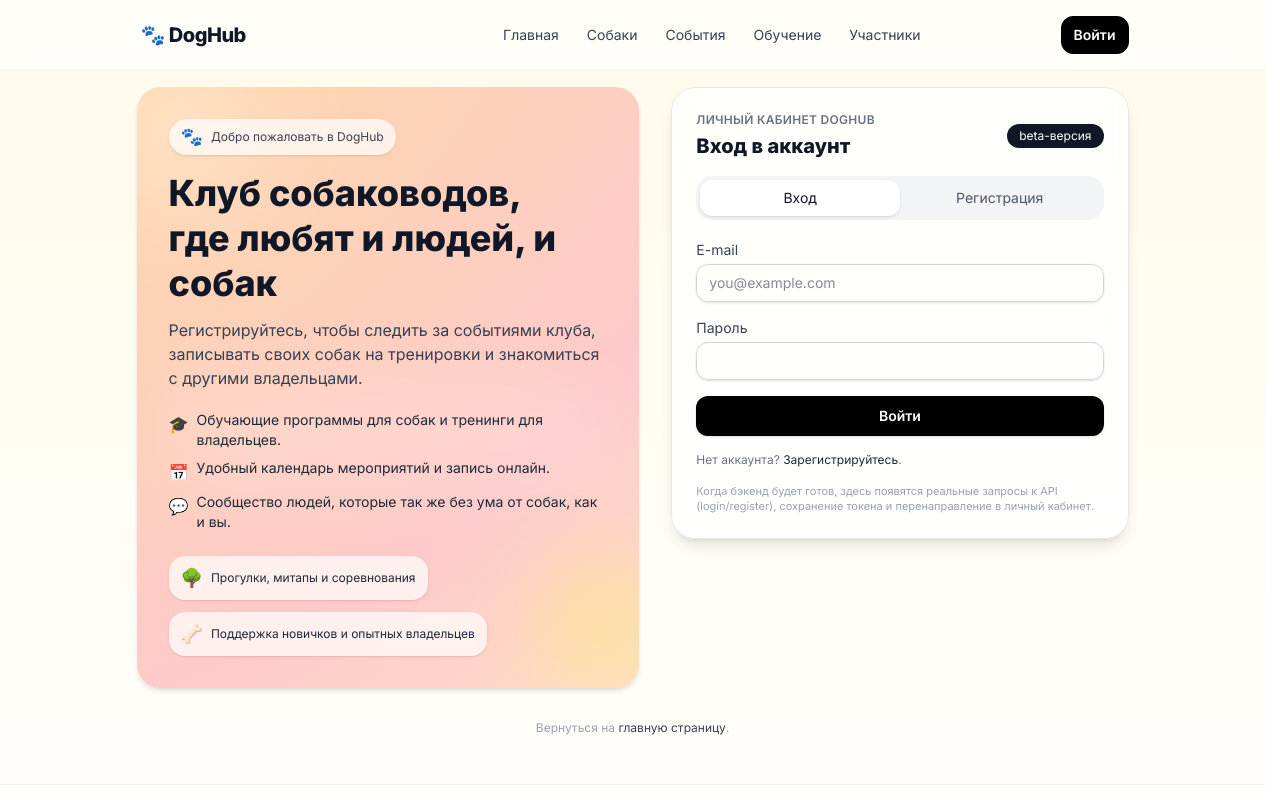
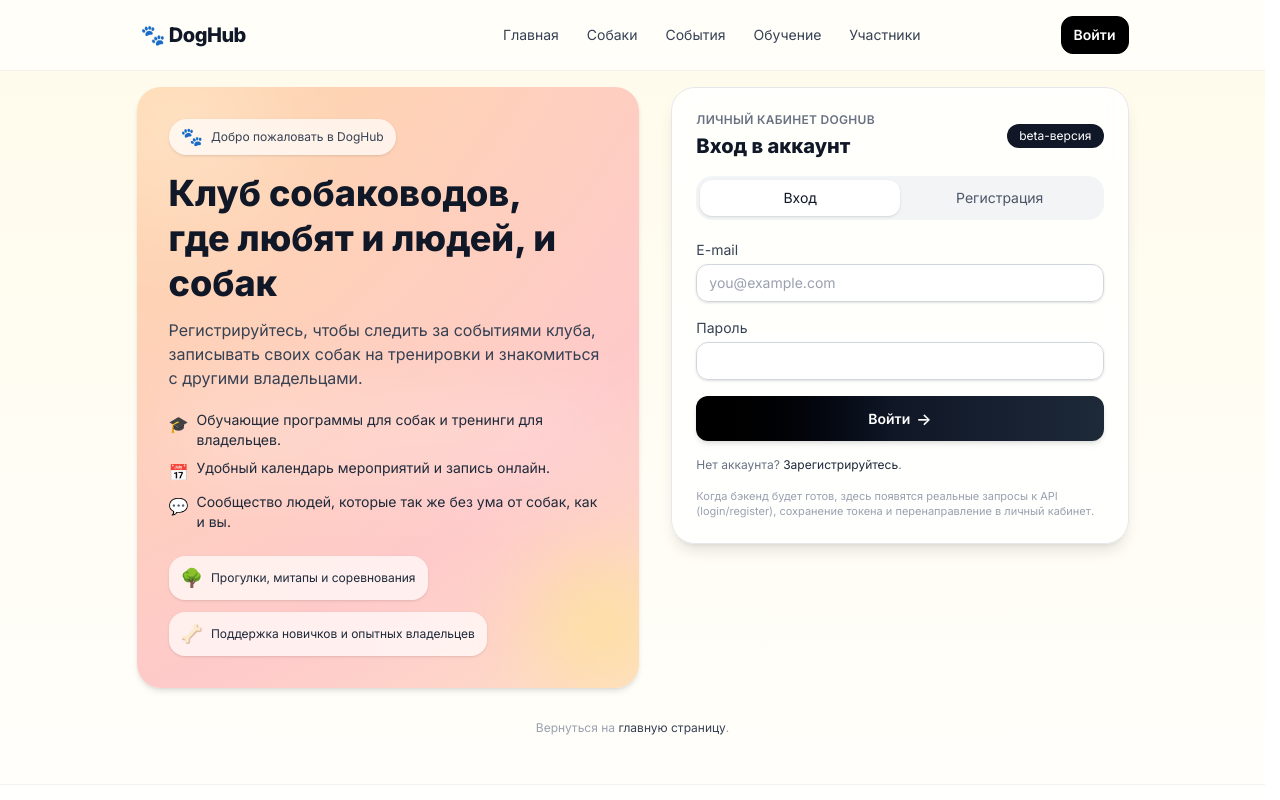
Before and after one commit to HappyCrez/DogHub, a React (Vite) app in the folder client/: page /auth in a window 1280 px wide. Shown: the top 800 px of the page. Built offline with nearby package versions, Linux system fonts and the light colour scheme.

Commit message:
Fixed part of the code that was causing the warning

```diff
--- a/client/src/pages/Auth.tsx
+++ b/client/src/pages/Auth.tsx
@@ -43,6 +43,14 @@ const CITY_OPTIONS = [
     "Балашиха",
     "Пенза",
 ];
+
+// базовый класс для всех текстовых инпутов с микро-анимациями
+const inputBaseClass =
+    "block w-full rounded-xl border border-gray-300 px-3 py-2 text-sm shadow-sm outline-none " +
+    "bg-white/90 placeholder:text-gray-400 focus:placeholder:text-gray-300 " +
+    "transition-colors transition-transform transition-shadow duration-150 ease-out " +
+    "focus:border-black focus:ring-1 focus:ring-black " +
+    "transform focus:scale-[1.01] focus:shadow-md";
 
 export default function Auth() {
     const [mode, setMode] = useState<Mode>("login");
@@ -98,10 +106,16 @@ export default function Auth() {
         setShowCityDropdown(false);
     }
 
+    const buttonLabel = loading
+        ? "Отправляем данные…"
+        : mode === "login"
+            ? "Войти"
+            : "Зарегистрироваться";
+
     return (
         <section className="space-y-8">
             <div className="grid items-start gap-8 md:grid-cols-[minmax(0,1.1fr)_minmax(0,1fr)]">
-                {/* Левая цветная часть */}
+                {/* Левая цветная часть с живым градиентом */}
                 <div className="relative overflow-hidden rounded-3xl p-8 shadow-md auth-gradient">
                     {/* Декоративные пятна */}
                     <div className="pointer-events-none absolute -left-10 -top-10 h-40 w-40 rounded-full bg-white/40 blur-3xl" />
@@ -115,7 +129,8 @@ export default function Auth() {
                         </div>
 
                         <h1 className="mt-4 text-3xl font-extrabold leading-tight md:text-4xl">
-                            Клуб собаководов, <br className="hidden sm:block" />
+                            Клуб собаководов,
+                            <br className="hidden sm:block" />
                             где любят и людей, и собак
                         </h1>
 
@@ -127,7 +142,9 @@ export default function Auth() {
                         <ul className="mt-5 space-y-2 text-sm text-gray-800">
                             <li className="flex items-start gap-2">
                                 <span className="mt-0.5 text-base">🎓</span>
-                                <span>Обучающие программы для собак и тренинги для владельцев.</span>
+                                <span>
+                                    Обучающие программы для собак и тренинги для владельцев.
+                                </span>
                             </li>
                             <li className="flex items-start gap-2">
                                 <span className="mt-0.5 text-base">📅</span>
@@ -135,7 +152,9 @@ export default function Auth() {
                             </li>
                             <li className="flex items-start gap-2">
                                 <span className="mt-0.5 text-base">💬</span>
-                                <span>Сообщество людей, которые так же без ума от собак, как и вы.</span>
+                                <span>
+                                    Сообщество людей, которые так же без ума от собак, как и вы.
+                                </span>
                             </li>
                         </ul>
 
@@ -205,10 +224,10 @@ export default function Auth() {
 
                         <form onSubmit={handleSubmit} className="space-y-4">
                             {mode === "register" && (
-                                <div className="space-y-1">
+                                <div className="space-y-1 group">
                                     <label
                                         htmlFor="fullName"
-                                        className="block text-sm font-medium text-gray-700"
+                                        className="block text-sm font-medium text-gray-700 transition-colors group-focus-within:text-gray-900 group-focus-within:font-semibold"
                                     >
                                         Имя и фамилия
                                     </label>
@@ -218,16 +237,16 @@ export default function Auth() {
                                         type="text"
                                         required
                                         autoComplete="name"
-                                        className="block w-full rounded-xl border border-gray-300 px-3 py-2 text-sm shadow-sm outline-none focus:border-black focus:ring-1 focus:ring-black"
+                                        className={inputBaseClass}
                                         placeholder="Например, Анна Иванова"
                                     />
                                 </div>
                             )}
 
-                            <div className="space-y-1">
+                            <div className="space-y-1 group">
                                 <label
                                     htmlFor="email"
-                                    className="block text-sm font-medium text-gray-700"
+                                    className="block text-sm font-medium text-gray-700 transition-colors group-focus-within:text-gray-900 group-focus-within:font-semibold"
                                 >
                                     E-mail
                                 </label>
@@ -237,16 +256,16 @@ export default function Auth() {
                                     type="email"
                                     required
                                     autoComplete="email"
-                                    className="block w-full rounded-xl border border-gray-300 px-3 py-2 text-sm shadow-sm outline-none focus:border-black focus:ring-1 focus:ring-black"
+                                    className={inputBaseClass}
                                     placeholder="you@example.com"
                                 />
                             </div>
 
                             {mode === "register" && (
-                                <div className="space-y-1">
+                                <div className="space-y-1 group">
                                     <label
                                         htmlFor="phone"
-                                        className="block text-sm font-medium text-gray-700"
+                                        className="block text-sm font-medium text-gray-700 transition-colors group-focus-within:text-gray-900 group-focus-within:font-semibold"
                                     >
                                         Телефон
                                     </label>
@@ -255,17 +274,17 @@ export default function Auth() {
                                         name="phone"
                                         type="tel"
                                         autoComplete="tel"
-                                        className="block w-full rounded-xl border border-gray-300 px-3 py-2 text-sm shadow-sm outline-none focus:border-black focus:ring-1 focus:ring-black"
+                                        className={inputBaseClass}
                                         placeholder="+7 900 000-00-00"
                                     />
                                 </div>
                             )}
 
                             {mode === "register" && (
-                                <div className="relative space-y-1">
+                                <div className="relative space-y-1 group">
                                     <label
                                         htmlFor="city"
-                                        className="block text-sm font-medium text-gray-700"
+                                        className="block text-sm font-medium text-gray-700 transition-colors group-focus-within:text-gray-900 group-focus-within:font-semibold"
                                     >
                                         Город
                                     </label>
@@ -275,7 +294,7 @@ export default function Auth() {
                                         type="text"
                                         required
                                         autoComplete="address-level2"
-                                        className="block w-full rounded-xl border border-gray-300 px-3 py-2 text-sm shadow-sm outline-none focus:border-black focus:ring-1 focus:ring-black"
+                                        className={inputBaseClass}
                                         placeholder="Например, Барнаул"
                                         value={cityInput}
                                         onChange={handleCityChange}
@@ -305,10 +324,10 @@ export default function Auth() {
                                 </div>
                             )}
 
-                            <div className="space-y-1">
+                            <div className="space-y-1 group">
                                 <label
                                     htmlFor="password"
-                                    className="block text-sm font-medium text-gray-700"
+                                    className="block text-sm font-medium text-gray-700 transition-colors group-focus-within:text-gray-900 group-focus-within:font-semibold"
                                 >
                                     Пароль
                                 </label>
@@ -320,15 +339,15 @@ export default function Auth() {
                                     autoComplete={
                                         mode === "login" ? "current-password" : "new-password"
                                     }
-                                    className="block w-full rounded-xl border border-gray-300 px-3 py-2 text-sm shadow-sm outline-none focus:border-black focus:ring-1 focus:ring-black"
+                                    className={inputBaseClass}
                                 />
                             </div>
 
                             {mode === "register" && (
-                                <div className="space-y-1">
+                                <div className="space-y-1 group">
                                     <label
                                         htmlFor="passwordConfirm"
-                                        className="block text-sm font-medium text-gray-700"
+                                        className="block text-sm font-medium text-gray-700 transition-colors group-focus-within:text-gray-900 group-focus-within:font-semibold"
                                     >
                                         Повторите пароль
                                     </label>
@@ -338,7 +357,7 @@ export default function Auth() {
                                         type="password"
                                         required
                                         autoComplete="new-password"
-                                        className="block w-full rounded-xl border border-gray-300 px-3 py-2 text-sm shadow-sm outline-none focus:border-black focus:ring-1 focus:ring-black"
+                                        className={inputBaseClass}
                                     />
                                 </div>
                             )}
@@ -368,13 +387,21 @@ export default function Auth() {
                             <button
                                 type="submit"
                                 disabled={loading}
-                                className="flex w-full items-center justify-center rounded-xl bg-black px-4 py-2.5 text-sm font-semibold text-white shadow-sm transition hover:bg-black/90 disabled:cursor-not-allowed disabled:opacity-60"
+                                className="group relative flex w-full items-center justify-center overflow-hidden rounded-xl
+                                           bg-gradient-to-r from-black via-gray-900 to-gray-800 px-4 py-2.5 text-sm font-semibold
+                                           text-white shadow-md transition duration-150 ease-out
+                                           hover:shadow-lg hover:scale-[1.01] active:scale-[0.98]
+                                           disabled:cursor-not-allowed disabled:opacity-60"
                             >
-                                {loading
-                                    ? "Отправляем данные…"
-                                    : mode === "login"
-                                        ? "Войти"
-                                        : "Зарегистрироваться"}
+                                <span className="pointer-events-none absolute inset-0 opacity-0 transition-opacity duration-200 group-hover:opacity-100 bg-white/10" />
+                                <span className="relative z-10 flex items-center gap-1.5">
+                                    <span>{buttonLabel}</span>
+                                    {!loading && (
+                                        <span className="mt-[1px] text-base transition-transform duration-150 ease-out group-hover:translate-x-0.5">
+                                            →
+                                        </span>
+                                    )}
+                                </span>
                             </button>
 
                             {mode === "login" ? (
```
